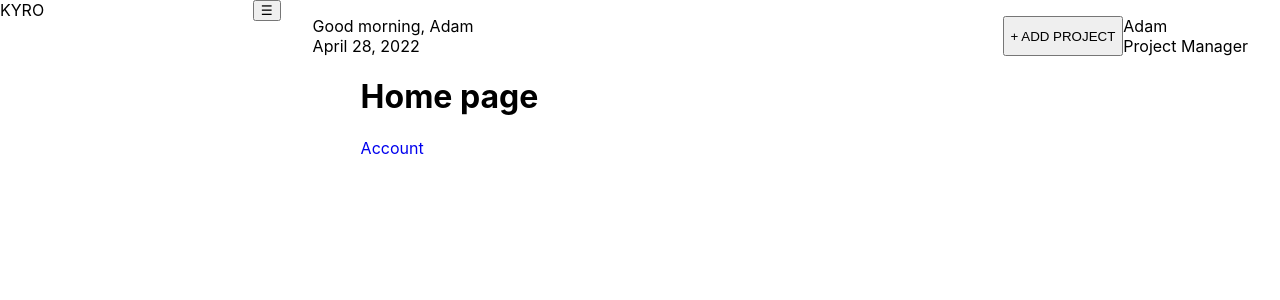
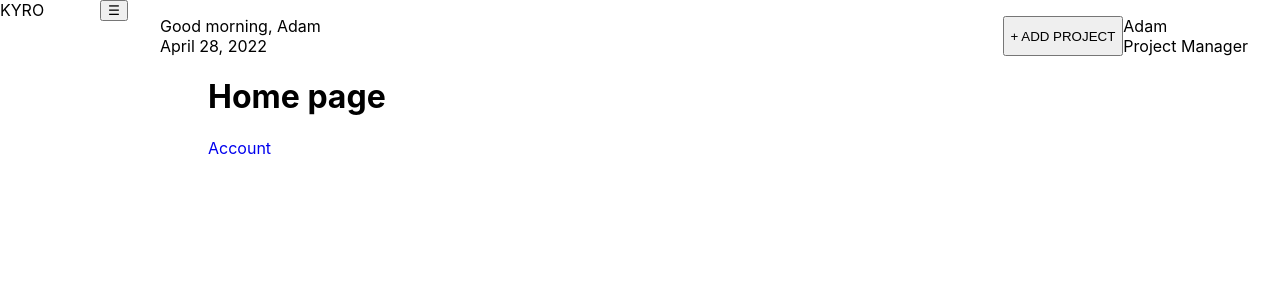
Before and after one commit to shahul01/kriyators-form-demo, a Next.js app in the folder frontend/: page / in a window 1280 px wide. Shown: the top 300 px of the page. Built offline with nearby package versions, Linux system fonts and the light colour scheme.

Commit message:
feat: fe: added toggle in sidebar

```diff
--- a/frontend/components/Layout/Layout.module.css
+++ b/frontend/components/Layout/Layout.module.css
@@ -1,6 +1,6 @@
 .layout-container {
   display: flex;
-  height: 100%;
+  height: 100vh;
   width: 100vw;
 }
 
--- a/frontend/components/Sidebar/Sidebar.module.css
+++ b/frontend/components/Sidebar/Sidebar.module.css
@@ -1,6 +1,6 @@
 .sidebar-container {
   height: 100%;
-  width: 30%;
+  min-width: 10%;
 }
 
 .banner-btn-container {
--- a/frontend/components/Sidebar/Sidebar.tsx
+++ b/frontend/components/Sidebar/Sidebar.tsx
@@ -6,12 +6,18 @@ interface ISidebarProps {
 }
 
 const Sidebar: FC<ISidebarProps> = (props) => {
+  const [ isShowSidebar, setIsShowSidebar ] = useState(false);
 
   return (
-    <div className={styles['sidebar-container']}>
+    <div
+      className={styles['sidebar-container']}
+      style={{'width': ` ${isShowSidebar ? '30%' : '10%'}`}}
+      >
       <div className={styles['banner-btn-container']}>
         <p>KYRO</p>
-        <button>☰</button>
+        <button onClick={() => setIsShowSidebar(!isShowSidebar)}>
+          ☰
+        </button>
       </div>
       <div className={styles['links-container']}>
         <div className={styles['top']}>
```
Also changed, not shown: 1 other file (tests, documents, lock files or other folders).
